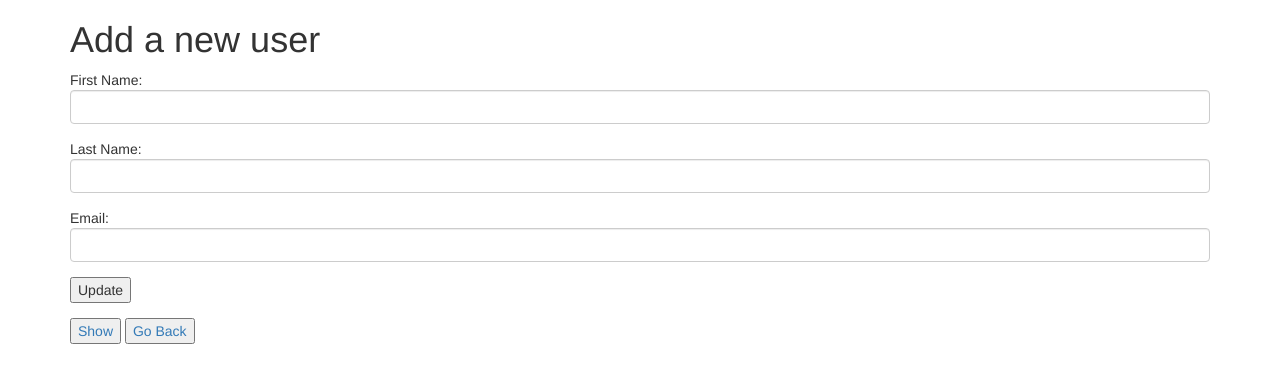
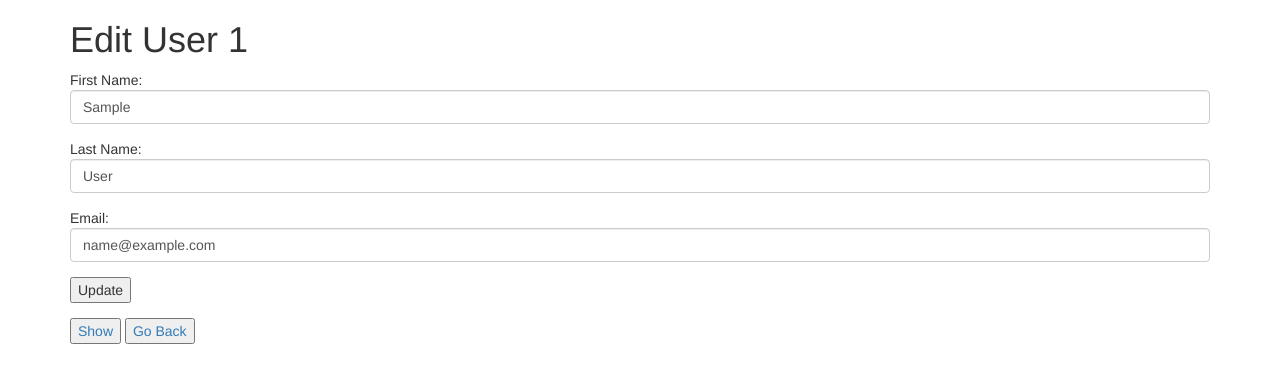
Before and after one commit to vincentereyes/pythonflask, a Flask app: template users/templates/edituser.html in a window 1280 px wide. Shown: the top 383 px of the page. Run offline with Flask 2, Linux system fonts and the light colour scheme; the template is opened without the code that fills it: most values are stand-ins (such as "Sample title", 1, 10 or a date in 2020); some libraries are stand-ins or nearby versions.

Commit message:
initial commit

```diff
--- a/users/server.py
+++ b/users/server.py
@@ -15,4 +15,52 @@ def index():
 def rendernewuser():
 	return render_template('newuser.html')
 
+@app.route('/users/<uid>/edit')
+def renderedit(uid):
+	query = "SELECT id, first_name, last_name, email from friends where id = " + uid
+	data = mysql.query_db(query)
+	return render_template('edituser.html', friend=data)
+
+@app.route('/users/<uid>', methods=['POST'])
+def updateinfo(uid):
+	query = "UPDATE friends SET first_name = :fname, last_name = :lname, email = :email WHERE id = " + uid
+	data = {
+		'fname': request.form['fname'],
+		'lname': request.form['lname'],
+		'email': request.form['email2']
+		}
+	mysql.query_db(query, data)
+
+	return redirect('/users/' + uid + '')
+
+@app.route('/users/<uid>')
+def show(uid):
+	query = "SELECT id, CONCAT(first_name, ' ', last_name) as name, email, date_format(created_at, '%M %d %Y' ) as frienddate from friends where id = " + uid
+	data = mysql.query_db(query)
+	print data
+
+	return render_template('show.html', friend=data)
+
+@app.route('/users/create', methods=['POST'])
+def insertion():
+	query = 'INSERT INTO friends (first_name, last_name, email) VALUES (:fname, :lname, :email)'
+	data = {
+		'email': request.form['email'],
+		'fname': request.form['fname'],
+		'lname': request.form['lname']
+		}
+
+	mysql.query_db(query, data)
+	query = "SELECT id from friends"
+	data = mysql.query_db(query)
+	idee = str(data[len(data)-1]['id'])
+
+	return redirect('/users/' + idee)
+
+@app.route('/users/<uid>/destroy')
+def delete(uid):
+	query = "DELETE FROM friends where id = " + uid
+	mysql.query_db(query)
+	return redirect('/users')
+
 app.run(debug=True)
--- a/users/templates/edituser.html
+++ b/users/templates/edituser.html
@@ -8,11 +8,11 @@
 </head>
 <body>
 <div class="container">
-	<h1>Add a new user</h1>
-	<form action='/edit' method='post'>
-        <div class="form-group">First Name: <input type='text' name='fname' class="form-control"></div>
-        <div class="form-group">Last Name: <input type='text' name='lname' class="form-control"></div>
-        <div class="form-group">Email: <input type='text' name='email' class="form-control"></div>
+	<h1>Edit User {{ friend[0]['id'] }}</h1>
+	<form action='/users/{{ friend[0]["id"] }}' method='post'>
+        <div class="form-group">First Name: <input type='text' name='fname' class="form-control" value="{{ friend[0]['first_name'] }}"></div>
+        <div class="form-group">Last Name: <input type='text' name='lname' class="form-control" value="{{ friend[0]['last_name'] }}"></div>
+        <div class="form-group">Email: <input type="text" name="email2" class="form-control" value="{{ friend[0]['email'] }}"></div>
         <div class="form-group"><input type='submit' value='Update'></div>
    	</form>
    	<a href="/show"><button class="button">Show</button></a>
--- a/wall/server.py
+++ b/wall/server.py
@@ -95,17 +95,21 @@ def bebye():
 
 @app.route('/wall')
 def yo():
+    if session['id'] == 0:
+        flash("SORRY")
+        return redirect('/')
+    else:
     # query = "SELECT users.id, users.first_name, users.last_name, messages.id, date_format(messages.created_at, '%M %d %Y' ) as msgdate, messages.message FROM messages JOIN users ON messages.id = users.id"
     # messages = mysql.query_db(query)
-    query = "SELECT id, date_format(created_at, '%M %d %Y' ) as msgdate, message, user_id FROM messages ORDER BY created_at DESC;"
-    messages = mysql.query_db(query)
+        query = "SELECT id, date_format(created_at, '%M %d %Y' ) as msgdate, message, user_id FROM messages ORDER BY created_at DESC;"
+        messages = mysql.query_db(query)
 
-    query2 = "SELECT id, first_name, last_name from users"
-    users = mysql.query_db(query2)
+        query2 = "SELECT id, first_name, last_name from users"
+        users = mysql.query_db(query2)
 
-    query3 = "SELECT id, comment, date_format(created_at, '%M %d %Y' ) as msgdate, message_id, user_id from comments"
-    comments = mysql.query_db(query3)
-    return render_template('wall.html', msgs=messages, usrs=users, cmnts = comments)
+        query3 = "SELECT id, comment, date_format(created_at, '%M %d %Y' ) as msgdate, message_id, user_id from comments"
+        comments = mysql.query_db(query3)
+        return render_template('wall.html', msgs=messages, usrs=users, cmnts = comments)
 
 @app.route('/pstmsg', methods=['POST'])
 def pstmsg():
```
Also changed, not shown: users/templates/show.html (+7 -6 lines), wall/templates/index.html (+7 -5 lines).
